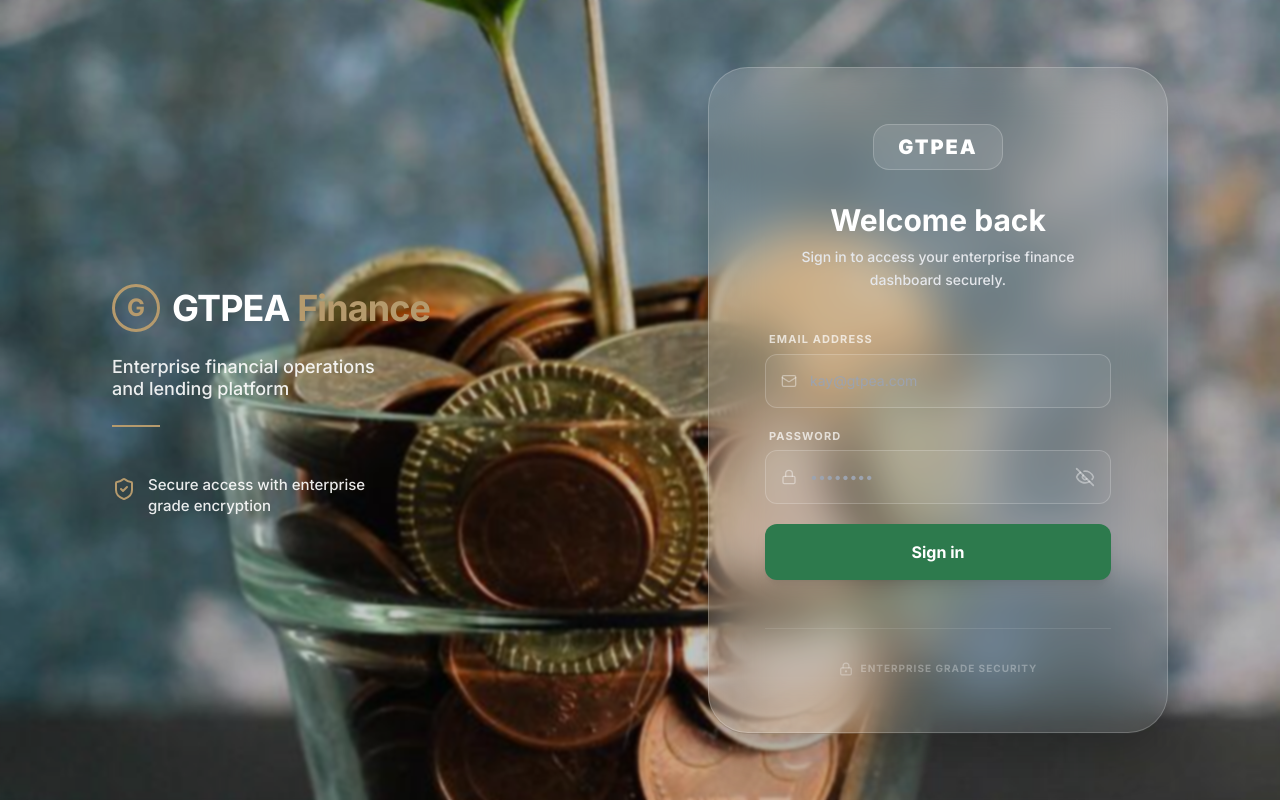
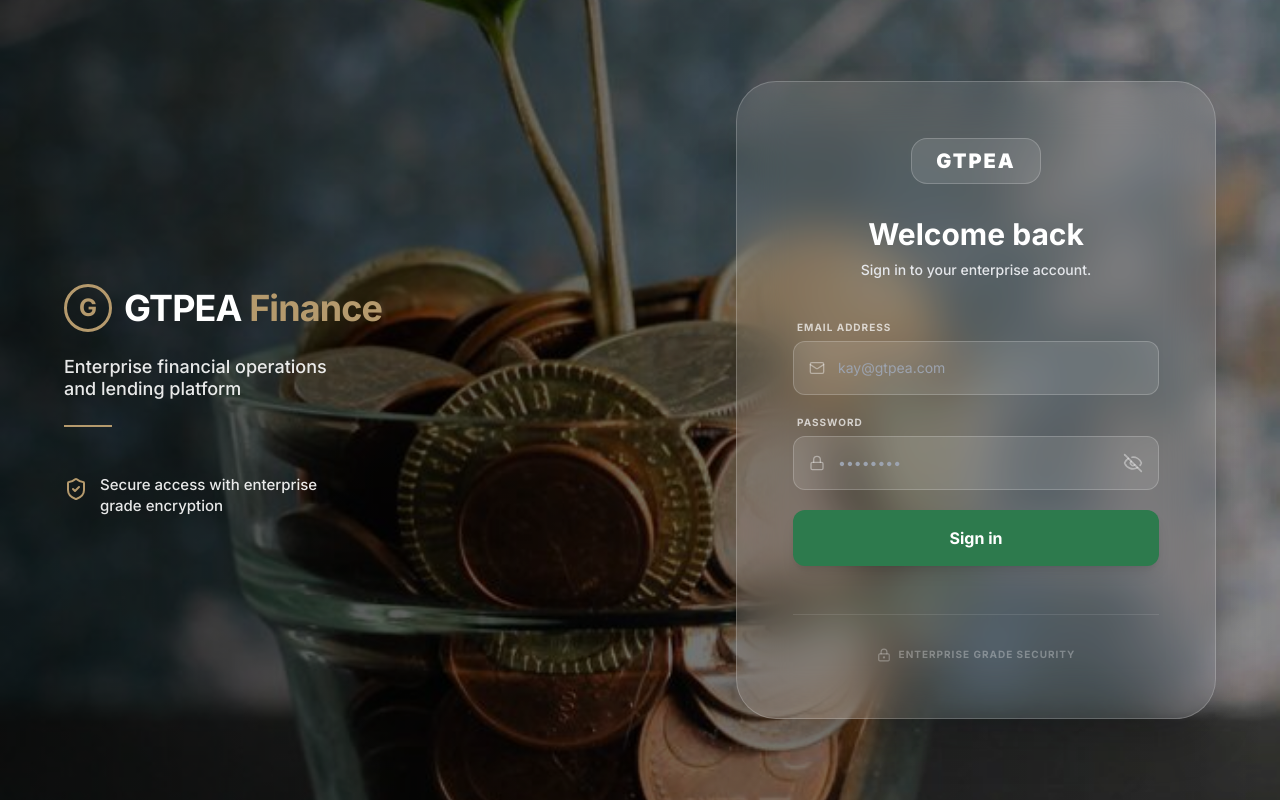
Before and after one commit to amiteyewisdom/GTPEA, a Next.js app: page /login in a window 1280 px wide. Built offline with nearby package versions, Linux system fonts and the light colour scheme; no server answers.

Commit message:
Update page.tsx

```diff
--- a/src/app/(auth)/login/page.tsx
+++ b/src/app/(auth)/login/page.tsx
@@ -31,22 +31,22 @@ export default function LoginPage() {
   return (
     <main className="relative min-h-screen w-full flex items-center justify-center font-sans antialiased overflow-hidden">
 
-      {/* Background Image - Exactly as positioned in your image */}
-      <div className="absolute inset-0 z-0">
+      {/* BACKGROUND IMAGE: Positioned to be fully visible (Head to Toe) */}
+      <div className="absolute inset-0 z-0 bg-black">
         <Image
           src="/images/growth-plant.jpeg"
           alt="Growth"
           fill
-          className="object-cover object-center"
+          className="object-cover object-center opacity-90"
           priority
         />
-        {/* Very subtle tint to ensure text readability while keeping background clear */}
-        <div className="absolute inset-0 bg-black/30 lg:bg-black/20 backdrop-blur-[1px]" />
+        {/* Soft overlay to help the white text pop on the left side */}
+        <div className="absolute inset-0 bg-black/30 lg:bg-gradient-to-r lg:from-black/60 lg:to-transparent" />
       </div>
 
-      <div className="relative z-10 w-full max-w-6xl px-6 lg:px-12 flex flex-col lg:flex-row items-center justify-between gap-12">
+      <div className="relative z-10 w-full max-w-7xl px-6 lg:px-16 flex flex-col lg:flex-row items-center justify-between gap-12">
 
-        {/* LEFT SIDE: Desktop Branding */}
+        {/* LEFT SIDE: Restored Desktop Branding (From your image) */}
         <div className="hidden lg:flex flex-col text-white max-w-md">
           <div className="flex items-center gap-3 mb-6">
             <div className="w-12 h-12 border-[3px] border-[#b59a6d] rounded-full flex items-center justify-center text-[#b59a6d] font-bold text-2xl">
@@ -68,11 +68,11 @@ export default function LoginPage() {
           </div>
         </div>
 
-        {/* RIGHT SIDE: The Glassy Card */}
-        <div className="w-full max-w-[460px]">
-          <div className="bg-white/10 backdrop-blur-xl border border-white/20 shadow-2xl rounded-[2.5rem] p-8 lg:p-14 transition-all duration-500">
+        {/* RIGHT SIDE: The Ultra-Glassy Card (See-through everywhere) */}
+        <div className="w-full max-w-[480px]">
+          <div className="bg-white/10 backdrop-blur-xl border border-white/20 shadow-2xl rounded-[2.5rem] p-8 lg:p-14 transition-all">
 
-            {/* Logo box */}
+            {/* Logo inside card - Displays "GTPEA" as requested */}
             <div className="flex justify-center mb-8">
               <div className="px-6 py-2 bg-white/10 border border-white/20 rounded-2xl">
                 <span className="text-xl font-black tracking-widest text-white">
@@ -83,20 +83,20 @@ export default function LoginPage() {
 
             <div className="text-center mb-10">
               <h2 className="text-3xl font-bold text-white mb-2">Welcome back</h2>
-              <p className="text-sm text-gray-200 font-medium leading-relaxed">
-                Sign in to access your enterprise finance dashboard securely.
+              <p className="text-sm text-gray-200 font-medium">
+                Sign in to your enterprise account.
               </p>
             </div>
 
             <form className="space-y-5" onSubmit={handleSubmit}>
               {error && (
-                <div className="p-3 bg-red-500/20 border border-red-500/30 text-white text-xs rounded-xl text-center">
+                <div className="p-3 bg-red-500/30 backdrop-blur-md text-white text-xs rounded-xl border border-red-500/40 text-center">
                   {error}
                 </div>
               )}
 
               <div className="space-y-1.5">
-                <label className="block text-[11px] font-bold uppercase tracking-widest text-white/70 ml-1">Email address</label>
+                <label className="block text-[10px] font-bold uppercase tracking-widest text-white/70 ml-1">Email address</label>
                 <div className="relative">
                   <Mail className="absolute left-4 top-1/2 -translate-y-1/2 w-4 h-4 text-white/40" />
                   <input
@@ -105,13 +105,13 @@ export default function LoginPage() {
                     onChange={(e) => setEmail(e.target.value)}
                     placeholder="kay@gtpea.com"
                     required
-                    className="w-full pl-11 pr-4 py-4 bg-white/5 border border-white/20 rounded-xl text-sm text-white focus:ring-2 focus:ring-[#2D7A4D]/50 outline-none transition-all"
+                    className="w-full pl-11 pr-4 py-4 bg-white/10 border border-white/20 rounded-xl text-sm text-white focus:ring-2 focus:ring-[#2D7A4D] outline-none"
                   />
                 </div>
               </div>
 
               <div className="space-y-1.5">
-                <label className="block text-[11px] font-bold uppercase tracking-widest text-white/70 ml-1">Password</label>
+                <label className="block text-[10px] font-bold uppercase tracking-widest text-white/70 ml-1">Password</label>
                 <div className="relative">
                   <Lock className="absolute left-4 top-1/2 -translate-y-1/2 w-4 h-4 text-white/40" />
                   <input
@@ -120,7 +120,7 @@ export default function LoginPage() {
                     onChange={(e) => setPassword(e.target.value)}
                     placeholder="••••••••"
                     required
-                    className="w-full pl-11 pr-11 py-4 bg-white/5 border border-white/20 rounded-xl text-sm text-white outline-none"
+                    className="w-full pl-11 pr-11 py-4 bg-white/10 border border-white/20 rounded-xl text-sm text-white outline-none"
                   />
                   <button
                     type="button"
@@ -132,13 +132,13 @@ export default function LoginPage() {
                 </div>
               </div>
 
-              {/* The Green Button from your Image */}
+              {/* FOREST GREEN BUTTON (Matched to your image) */}
               <button
                 type="submit"
                 disabled={loading}
-                className="w-full bg-[#2D7A4D] hover:bg-[#23633b] text-white font-bold py-4 rounded-xl transition-all shadow-lg text-base mt-2 active:scale-95 disabled:opacity-50"
+                className="w-full bg-[#2D7A4D] hover:bg-[#23633b] text-white font-bold py-4 rounded-xl shadow-lg text-base mt-2 active:scale-95 transition-all"
               >
-                {loading ? 'Signing in...' : 'Sign in'}
+                {loading ? 'Verifying...' : 'Sign in'}
               </button>
             </form>
 
@@ -153,4 +153,4 @@ export default function LoginPage() {
       </div>
     </main>
   );
-          }
+}
```
